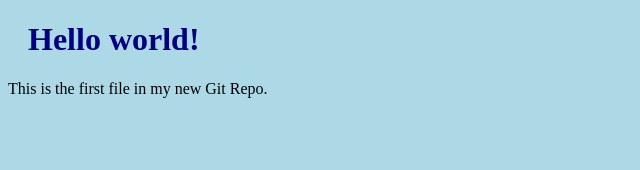
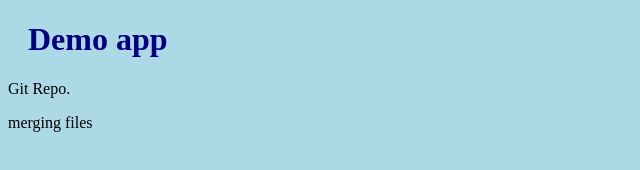
Before and after one commit to derks-kCodes/Repo-W3, a plain HTML site: page index.html in a window 1280 px wide. Shown: the whole page, without its empty margins (0-640 px from the left). Drawn offline with Linux system fonts and the light colour scheme.

Commit message:
updated index.html file with emergency fix branch

```diff
--- a/index.html
+++ b/index.html
@@ -6,8 +6,9 @@
 </head>
 <body>
 
-<h1>Hello world!</h1>
-<p>This is the first file in my new Git Repo.</p>
+<h1>Demo app</h1>
+<p>Git Repo.</p>
+<p>merging files</p>
 
 </body>
 </html>
```
